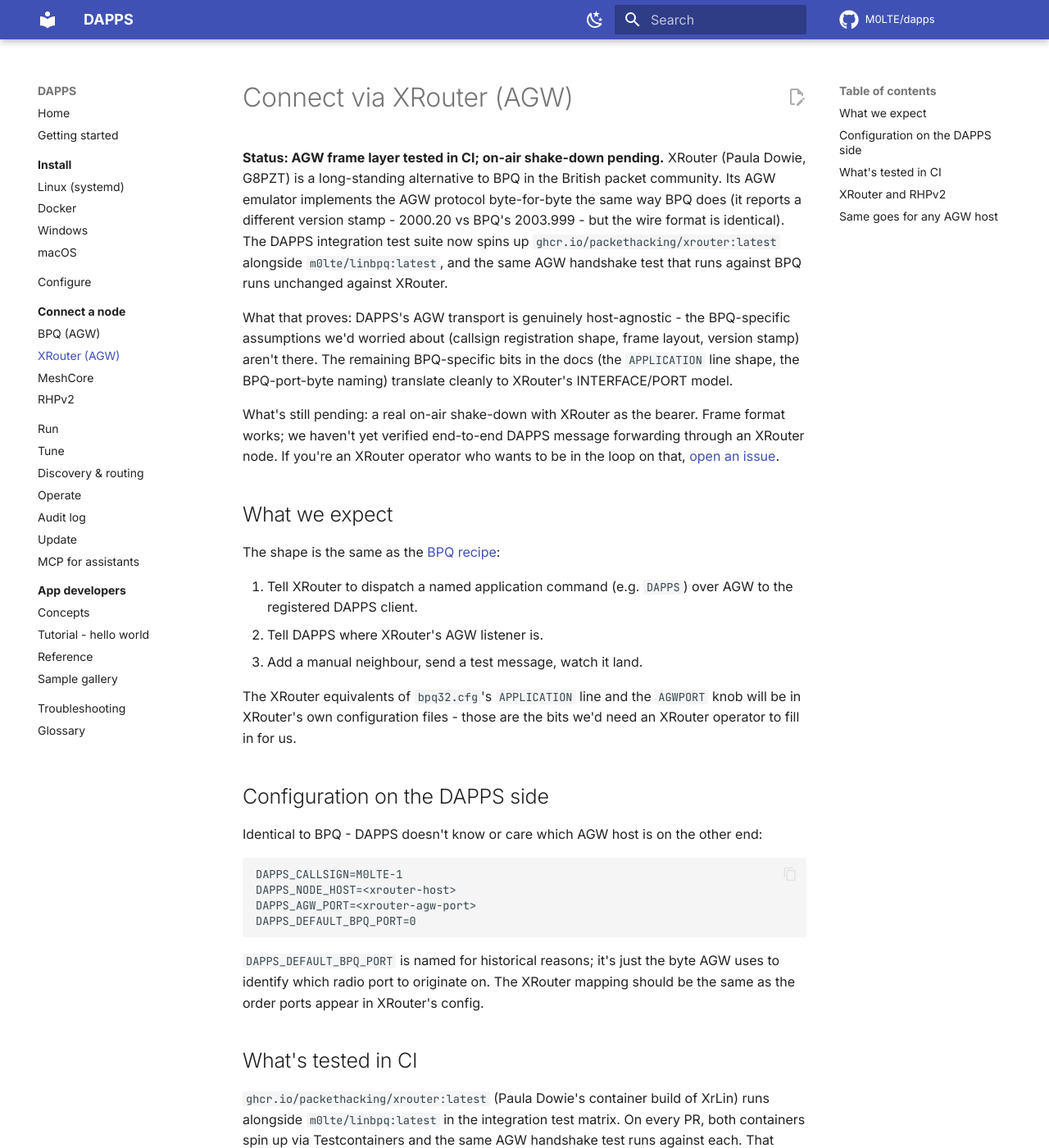
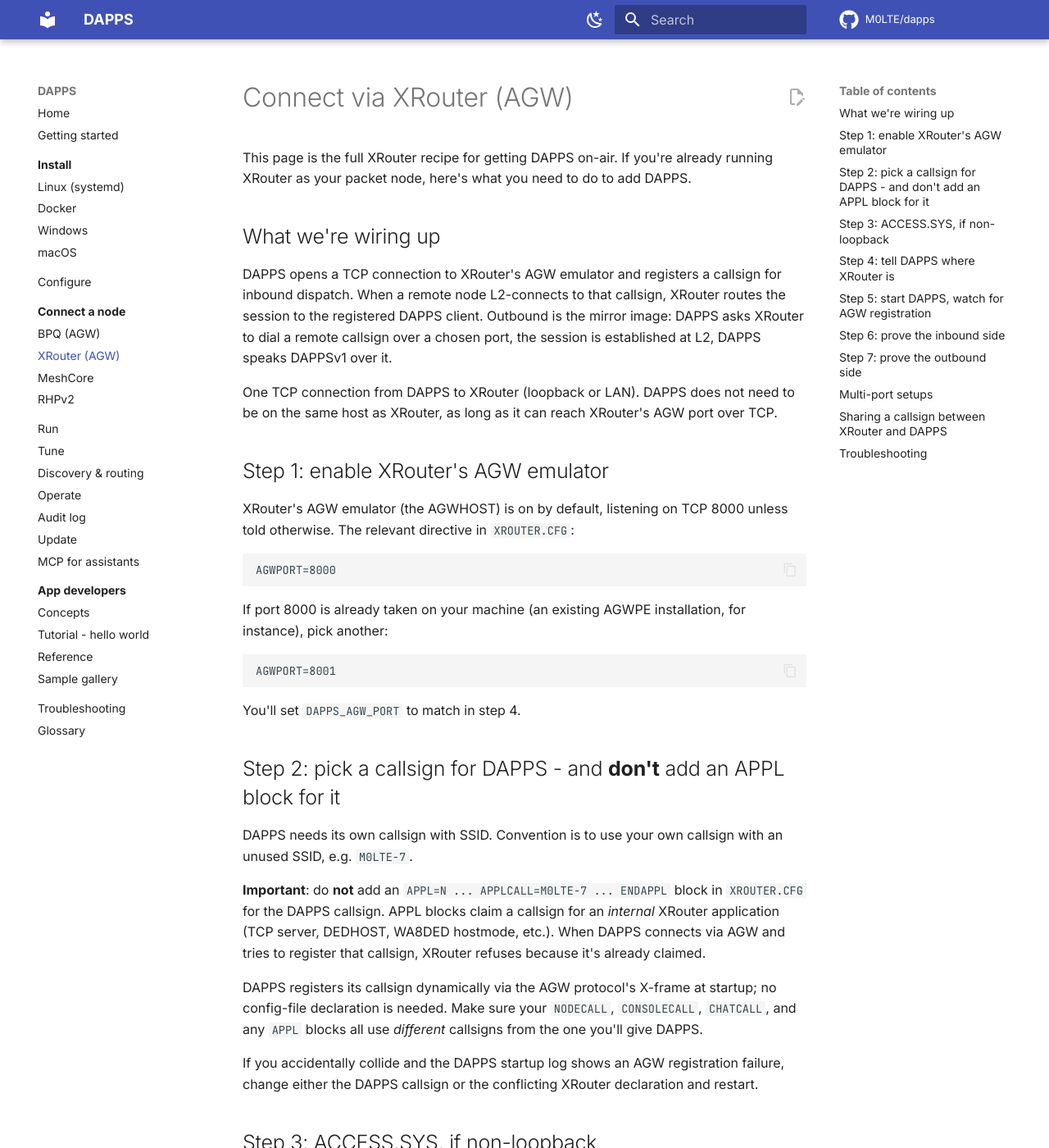
Before and after one commit to M0LTE/dapps, an MkDocs documentation site: the page built from docs/connect/xrouter.md, in a window 1280 px wide and 1400 px high. Shown: the whole window at 82% size. Built offline with MkDocs 1.6.1 and Material for MkDocs 9.7.7, drawn with Linux system fonts in a browser that asks for light colours; comment, search, counter and statistics services are not loaded; some of the changed text lies outside the part shown.

Commit message:
docs: rewrite xrouter connect page as a real operator guide (#102)
The page was a "tested in CI at the AGW frame layer" placeholder.
Rewritten as an XRouter-operator-focused setup guide: enable AGW
emulator, pick a callsign, configure DAPPS to point at XR, prove
inbound + outbound.

The load-bearing finding from the AGW-dispatch investigation goes
in step 2: do NOT add an APPL block for the DAPPS callsign. APPL
blocks claim a callsign for an internal XRouter application
(TCP server, DEDHOST, etc.) and refuse external X-frame
registration. DAPPS registers dynamically via X-frame at startup;
no XR-side declaration is needed.

Troubleshooting table at the bottom maps the common symptoms
(connection refused / register failed / inbound at node prompt /
inbound L2 fails / outbound never connects) to the actual cause.

Co-authored-by: Claude Opus 4.7 <noreply@anthropic.com>

````diff
--- a/docs/connect/xrouter.md
+++ b/docs/connect/xrouter.md
@@ -1,44 +1,126 @@
 # Connect via XRouter (AGW)
 
-**Status: AGW frame layer tested in CI; on-air shake-down pending.** XRouter (Paula Dowie, G8PZT) is a long-standing alternative to BPQ in the British packet community. Its AGW emulator implements the AGW protocol byte-for-byte the same way BPQ does (it reports a different version stamp - 2000.20 vs BPQ's 2003.999 - but the wire format is identical). The DAPPS integration test suite now spins up `ghcr.io/packethacking/xrouter:latest` alongside `m0lte/linbpq:latest`, and the same AGW handshake test that runs against BPQ runs unchanged against XRouter.
+This page is the full XRouter recipe for getting DAPPS on-air. If you're already running XRouter as your packet node, here's what you need to do to add DAPPS.
 
-What that proves: DAPPS's AGW transport is genuinely host-agnostic - the BPQ-specific assumptions we'd worried about (callsign registration shape, frame layout, version stamp) aren't there. The remaining BPQ-specific bits in the docs (the `APPLICATION` line shape, the BPQ-port-byte naming) translate cleanly to XRouter's INTERFACE/PORT model.
+## What we're wiring up
 
-What's still pending: a real on-air shake-down with XRouter as the bearer. Frame format works; we haven't yet verified end-to-end DAPPS message forwarding through an XRouter node. If you're an XRouter operator who wants to be in the loop on that, [open an issue](https://github.com/M0LTE/dapps/issues).
+DAPPS opens a TCP connection to XRouter's AGW emulator and registers a callsign for inbound dispatch. When a remote node L2-connects to that callsign, XRouter routes the session to the registered DAPPS client. Outbound is the mirror image: DAPPS asks XRouter to dial a remote callsign over a chosen port, the session is established at L2, DAPPS speaks DAPPSv1 over it.
 
-## What we expect
+One TCP connection from DAPPS to XRouter (loopback or LAN). DAPPS does not need to be on the same host as XRouter, as long as it can reach XRouter's AGW port over TCP.
 
-The shape is the same as the [BPQ recipe](bpq.md):
+## Step 1: enable XRouter's AGW emulator
 
-1. Tell XRouter to dispatch a named application command (e.g. `DAPPS`) over AGW to the registered DAPPS client.
-2. Tell DAPPS where XRouter's AGW listener is.
-3. Add a manual neighbour, send a test message, watch it land.
-
-The XRouter equivalents of `bpq32.cfg`'s `APPLICATION` line and the `AGWPORT` knob will be in XRouter's own configuration files - those are the bits we'd need an XRouter operator to fill in for us.
-
-## Configuration on the DAPPS side
-
-Identical to BPQ - DAPPS doesn't know or care which AGW host is on the other end:
+XRouter's AGW emulator (the AGWHOST) is on by default, listening on TCP 8000 unless told otherwise. The relevant directive in `XROUTER.CFG`:
 
 ```
-DAPPS_CALLSIGN=M0LTE-1
+AGWPORT=8000
+```
+
+If port 8000 is already taken on your machine (an existing AGWPE installation, for instance), pick another:
+
+```
+AGWPORT=8001
+```
+
+You'll set `DAPPS_AGW_PORT` to match in step 4.
+
+## Step 2: pick a callsign for DAPPS - and **don't** add an APPL block for it
+
+DAPPS needs its own callsign with SSID. Convention is to use your own callsign with an unused SSID, e.g. `M0LTE-7`.
+
+**Important**: do **not** add an `APPL=N ... APPLCALL=M0LTE-7 ... ENDAPPL` block in `XROUTER.CFG` for the DAPPS callsign. APPL blocks claim a callsign for an *internal* XRouter application (TCP server, DEDHOST, WA8DED hostmode, etc.). When DAPPS connects via AGW and tries to register that callsign, XRouter refuses because it's already claimed.
+
+DAPPS registers its callsign dynamically via the AGW protocol's X-frame at startup; no config-file declaration is needed. Make sure your `NODECALL`, `CONSOLECALL`, `CHATCALL`, and any `APPL` blocks all use *different* callsigns from the one you'll give DAPPS.
+
+If you accidentally collide and the DAPPS startup log shows an AGW registration failure, change either the DAPPS callsign or the conflicting XRouter declaration and restart.
+
+## Step 3: ACCESS.SYS, if non-loopback
+
+If DAPPS runs on a different host from XRouter, your `ACCESS.SYS` needs to allow AGW connections from DAPPS's IP. The default file requires a password from `0.0.0.0/0` which would block DAPPS. Add a line for the subnet DAPPS connects from, with flag `1` (callsign-only, no password):
+
+```
+192.168.1.0/24    1
+```
+
+If DAPPS is on the same host as XRouter (loopback), you don't need to touch `ACCESS.SYS` - XRouter doesn't gate loopback AGW connections.
+
+Restart XRouter to pick up `ACCESS.SYS` changes.
+
+## Step 4: tell DAPPS where XRouter is
+
+In DAPPS's environment (systemd unit, docker compose, shell):
+
+```
+DAPPS_CALLSIGN=M0LTE-7
 DAPPS_NODE_HOST=<xrouter-host>
-DAPPS_AGW_PORT=<xrouter-agw-port>
+DAPPS_AGW_PORT=8000
 DAPPS_DEFAULT_BPQ_PORT=0
 ```
 
-`DAPPS_DEFAULT_BPQ_PORT` is named for historical reasons; it's just the byte AGW uses to identify which radio port to originate on. The XRouter mapping should be the same as the order ports appear in XRouter's config.
+`DAPPS_NODE_HOST` is `localhost` (or `127.0.0.1`) if DAPPS shares a host with XRouter, otherwise the host XRouter runs on.
 
-## What's tested in CI
+`DAPPS_AGW_PORT` matches the `AGWPORT` you set in step 1.
 
-`ghcr.io/packethacking/xrouter:latest` (Paula Dowie's container build of XrLin) runs alongside `m0lte/linbpq:latest` in the integration test matrix. On every PR, both containers spin up via Testcontainers and the same AGW handshake test runs against each. That covers the frame-format end-to-end - if XRouter's AGW emulator drifted from the documented protocol in a way DAPPS would care about, the test would catch it.
+`DAPPS_DEFAULT_BPQ_PORT` is named for historical reasons - it's the byte AGW uses to identify which radio port to originate sessions on. The XRouter mapping is the order ports appear in `XROUTER.CFG`'s `PORT=N` blocks (port 1 -> byte 0, port 2 -> byte 1, etc.). Pick the port you want DAPPS's outbound sessions to go over.
 
-What's not yet tested: full two-instance topologies with XRouter on either end (analogous to BPQ's `TwoInstanceLinbpqFixture`), and real on-air shake-down with messages flowing through an XRouter-hosted DAPPS node. Both are reasonable follow-ups; neither is blocked on anything other than someone setting up the test.
+## Step 5: start DAPPS, watch for AGW registration
 
-## XRouter and RHPv2
+A successful DAPPS start logs:
 
-XRouter supports **RHPv2** (Radio Host Protocol v2) as well as AGW. That's interesting because mainline BPQ doesn't ship RHPv2 yet - so when [DAPPS adds RHPv2 as a bearer](rhp.md), XRouter is actually the natural first test target. If you're an XRouter operator with RHPv2 enabled and want to be in the loop on that work, [open an issue](https://github.com/M0LTE/dapps/issues).
+```
+AGW: connected to <xrouter-host>:8000, registered M0LTE-7 for inbound dispatch
+```
 
-## Same goes for any AGW host
+If you see `AGW register M0LTE-7 failed`, the most likely cause is the APPL-block collision from step 2. Check `XROUTER.CFG` for any block that declares the DAPPS callsign and remove it.
 
-XRouter is named because it's the most common BPQ alternative in the packet community we want to interoperate with. Any other AGW host (Direwolf with its built-in AGW server, AGWPE itself, others) sits in the same bucket: AGW is the contract, the contract is well-defined, it should work, we haven't tested it. Same call to action - try it, tell us what you find.
+If you see repeated reconnect attempts, AGW isn't listening or isn't reachable from DAPPS's host - confirm with:
+
+```bash
+nc -vz <xrouter-host> 8000
+```
+
+## Step 6: prove the inbound side
+
+From another packet node (or another XRouter / BPQ on the same air):
+
+```
+c <your-DAPPS-callsign>
+```
+
+You should land at the `DAPPSv1>` prompt. That's DAPPS having taken the inbound L2 dispatch from XRouter via AGW. Disconnect.
+
+## Step 7: prove the outbound side
+
+Add a manual neighbour from the dashboard's **Neighbours** panel:
+
+| Field          | Value                                       |
+|----------------|---------------------------------------------|
+| Callsign       | another DAPPS node's callsign with SSID     |
+| BPQ port       | the XRouter port byte to use for the originate |
+| UDP endpoint   | leave blank                                 |
+
+Send a test message via the dashboard's **Send a test message** form. The forwarder service picks it up within a few seconds, asks XRouter to dial the remote callsign, and you'll see the session in XRouter's stats / monitor view.
+
+## Multi-port setups
+
+If your XRouter has multiple radio ports (`PORT=1`, `PORT=2`, etc.), every neighbour record can specify which port to use. The dashboard's add-neighbour form has the field; the discovery system records the port a peer was heard on automatically.
+
+The byte numbering in DAPPS is 0-indexed against the order ports appear in `XROUTER.CFG`. `PORT=1` -> byte 0, `PORT=2` -> byte 1, and so on.
+
+## Sharing a callsign between XRouter and DAPPS
+
+The recommended pattern is to give DAPPS its own SSID under your callsign. XRouter's NODECALL / CONSOLECALL / CHATCALL / APPL blocks each consume one callsign+SSID; DAPPS consumes one more. Pick a free SSID for DAPPS (often `-7`, `-9`, or whatever else you have spare).
+
+Same-callsign-same-SSID with another XRouter declaration is **not** supported - XRouter will refuse the AGW registration as described in step 2.
+
+## Troubleshooting
+
+| Symptom | Likely cause |
+|---------|--------------|
+| `AGW: connection refused` | XRouter isn't listening on `DAPPS_AGW_PORT`, or you've got a firewall in the way. Confirm with `nc -vz <host> <port>`. |
+| `AGW register <callsign> failed` | APPL-block / NODECALL / CONSOLECALL / CHATCALL collision on the DAPPS callsign. See step 2. |
+| Inbound `c <DAPPS-callsign>` lands at the XRouter node prompt instead of `DAPPSv1>` | DAPPS isn't successfully registered - either it's not running, or AGW registration failed. Check DAPPS logs. |
+| Inbound `c <DAPPS-callsign>` fails with no L2 response | The remote node doesn't have a route to your DAPPS callsign. NetROM/AX.25 routing is XRouter's job, not DAPPS's. |
+| Outbound forwards never connect | DAPPS's neighbour has the wrong `BPQ port` byte - check the port-numbering note above. |
+
+For more general DAPPS troubleshooting, see the main [Troubleshooting](../troubleshooting.md) page.
````
